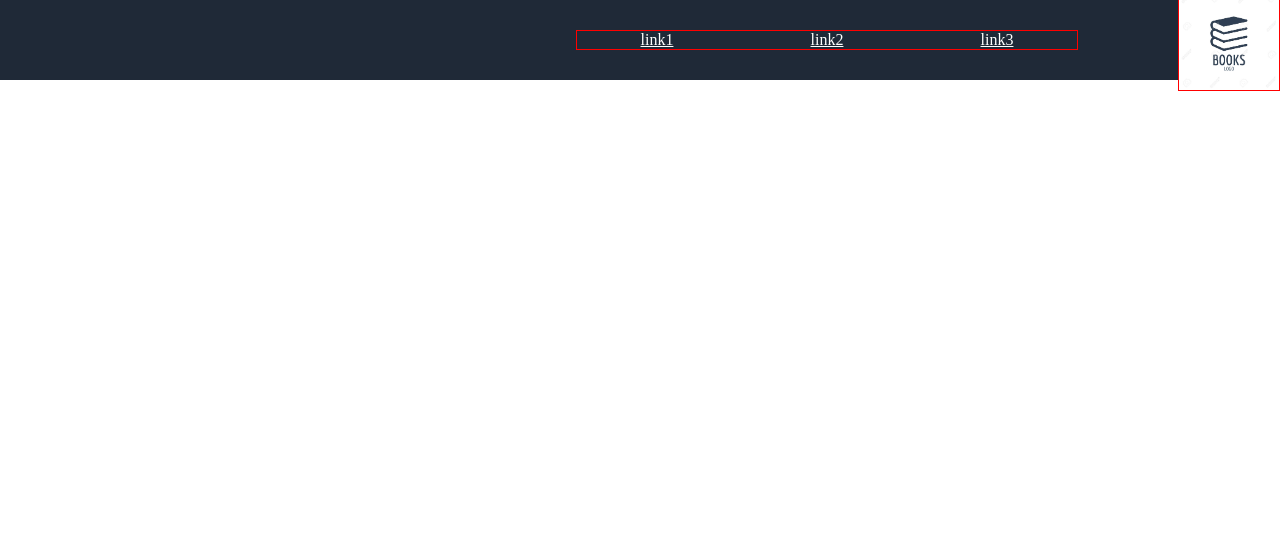
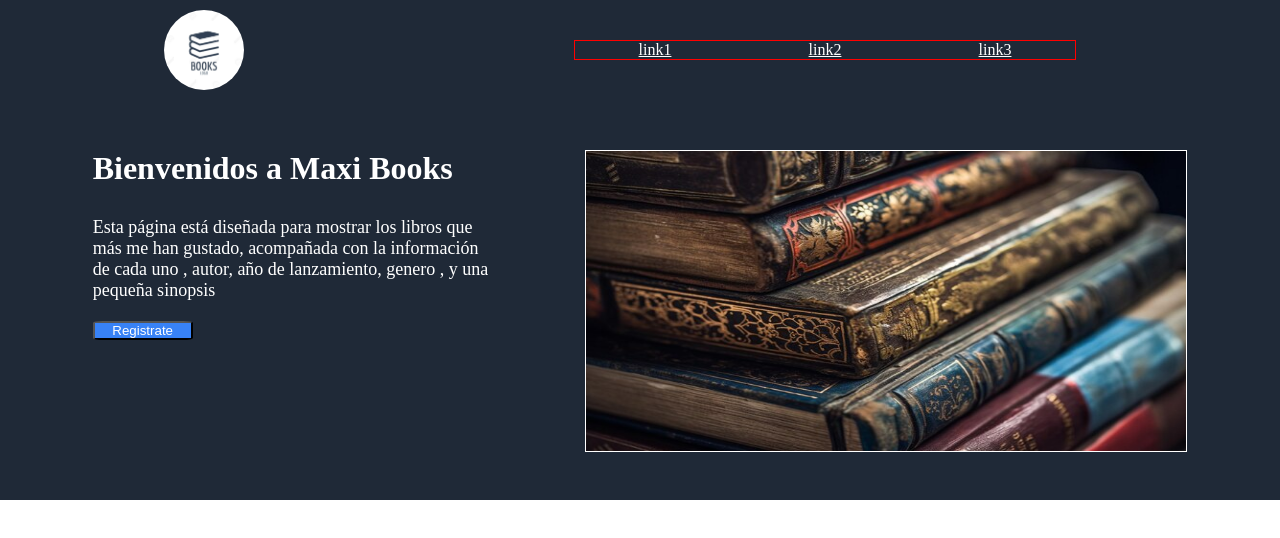
Before and after one commit to Max1ta/Landing-Page-Odin-Project, a plain HTML site: page index.html in a window 1280 px wide. Drawn offline with Linux system fonts and the light colour scheme.

Commit message:
Se agrego la otra parte del header

```diff
--- a/index.html
+++ b/index.html
@@ -6,14 +6,31 @@
         <link rel="stylesheet" href="style.css">
     </head>
     <body>
-        <div class="contenedor">
+        <div class="contenedor">  <!--barra de navegación-->
+            <div class="logo">
+                <img src="./images/logo.jpg" alt="">
+            </div>
             <div class="links">
                 <a href="">link1</a>
                 <a href="">link2</a>
                 <a href="">link3</a>
             </div>
-            <div class="logo">
-                <img src="./images/logo.jpg" alt="">
+        </div>
+
+        <!--Contenedor de información y foto-->
+        <div class="contenedor2">
+            <div class="texto">
+                <h1>Bienvenidos a Maxi Books</h1>
+                <p>
+                    Esta página está diseñada para mostrar los libros
+                    que más me han gustado, acompañada con la información
+                    de cada uno , autor, año de lanzamiento, genero , y
+                    una pequeña sinopsis
+                </p>
+                <button class="boton">Registrate</button>
+            </div>
+            <div class="foto">
+                <img src="./images/libros.jpg" alt="">
             </div>
         </div>
 
--- a/style.css
+++ b/style.css
@@ -8,12 +8,11 @@
 .contenedor{
     width:auto;
     background-color: #1f2937;
-    height:80px;
+    height:100px;
     display: flex;
-    justify-content: flex-end;
+    justify-content: center;
     align-items: center;
-
-
+    gap: 300px;
 }
 
 .links > a {
@@ -22,22 +21,75 @@
 }
 
 .links {
-    margin:100px;
+    margin:50px;
     border: 1px red solid;
     display:flex;
     gap:10px;
     width:500px;
     justify-content: space-around;
+    align-self: center;
 }
 
 .logo {
-    width:100px;
-    height:100px;
-    border:1px red solid;
+    width:50px;
+    height:50px;
+    align-self: flex-start;
+    margin:10px;
+}
+
+.logo>img{
+    width:80px;
+    height:80px;
+    border-radius: 50%;
+}
+
+.contenedor2{
+    height:400px;
+    background-color: #1f2937;
+    display:flex;
+    justify-content:  space-evenly;
+
+
 
 }
 
-.logo>img{
-    width:100px;
-    height:100px;
+.texto>h1{
+    color:white;
+    font-size:48;
+    font-weight: bold;
+    margin-top: 50px;
+
+
 }
+
+.foto{
+    width:600px;
+    height:300px;
+    border:1px solid rgb(255, 255, 255);
+    margin-top: 50px;
+}
+
+.foto>img{
+    width:600px;
+    height:300px;
+}
+
+.texto>p{
+    width:400px;
+    margin-top: 30px;
+    color: white;
+    font-size: 18px;
+}
+
+.boton{
+    margin-top: 20px;
+    background-color:#3882f6;
+    color:white;
+    width: 100px;
+    border-radius: 10%;
+
+}
+
+.boton:hover{
+    cursor:pointer;
+}
```
Also changed, not shown: images/libros.jpg (added).
